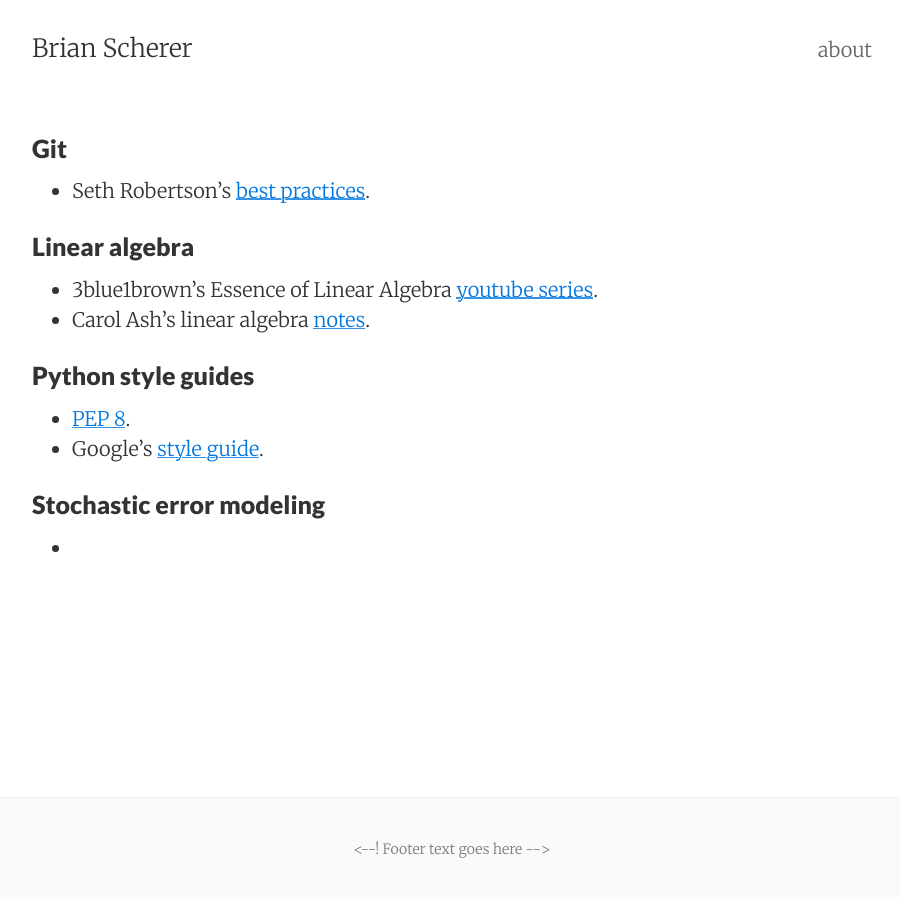
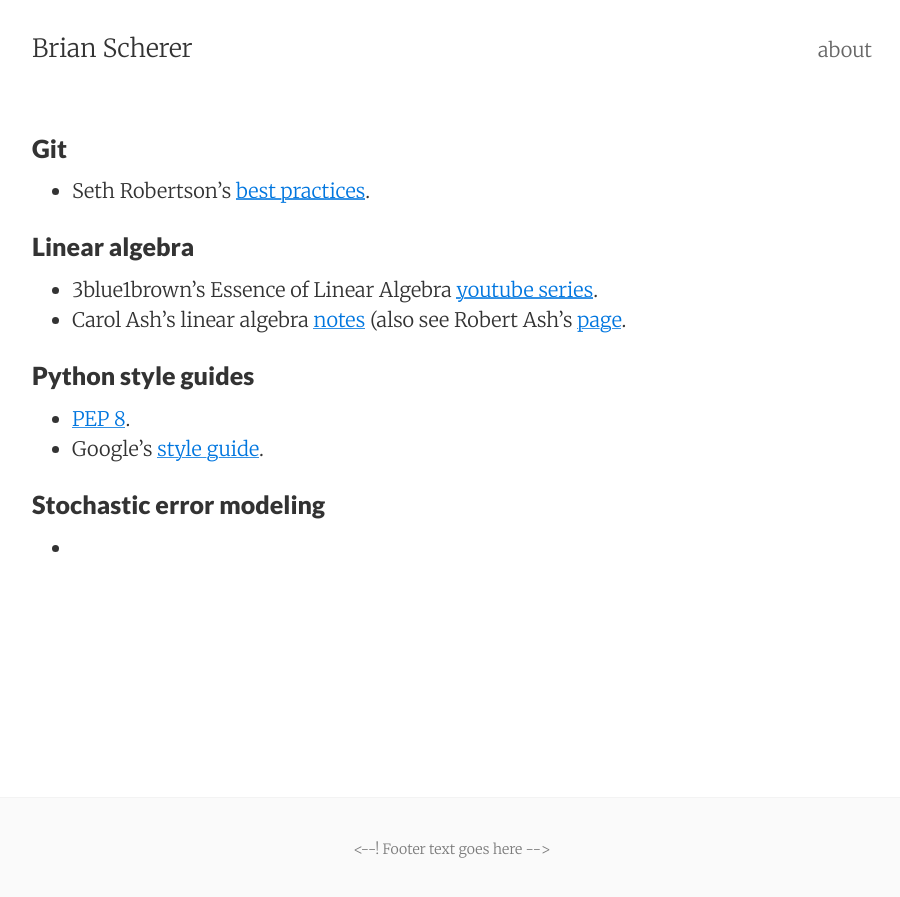
Before and after one commit to brianscherer/brianscherer.github.io, a Jekyll site: the page built from tutorial_links.md, in a window 1280 px wide. Shown: the top 897 px of the page, without its empty margins (188-1088 px from the left). Built offline with Jekyll 4.4.1, drawn with Linux system fonts in a browser that asks for light colours; part of the change alters nothing that is shown.

Commit message:
Update tutorial_links.md

```diff
--- a/tutorial_links.md
+++ b/tutorial_links.md
@@ -1,8 +1,8 @@
 ---
 layout: default
-title: reading
-permalink: /reading/
-tags: reading
+title: tutorial
+permalink: /tutorial_links/
+tags: tutorial, links
 ---
 
 ### Git
@@ -10,7 +10,7 @@ tags: reading
 
 ### Linear algebra
 * 3blue1brown's Essence of Linear Algebra [youtube series](https://www.youtube.com/playlist?list=PLZHQObOWTQDPD3MizzM2xVFitgF8hE_ab).
-* Carol Ash's linear algebra [notes](https://faculty.math.illinois.edu/~ash/LinearAlg.html).
+* Carol Ash's linear algebra [notes](https://faculty.math.illinois.edu/~ash/LinearAlg.html) (also see Robert Ash's [page](https://faculty.math.illinois.edu/~r-ash/).
 
 ### Python style guides
 * [PEP 8](https://www.python.org/dev/peps/pep-0008/).
```
